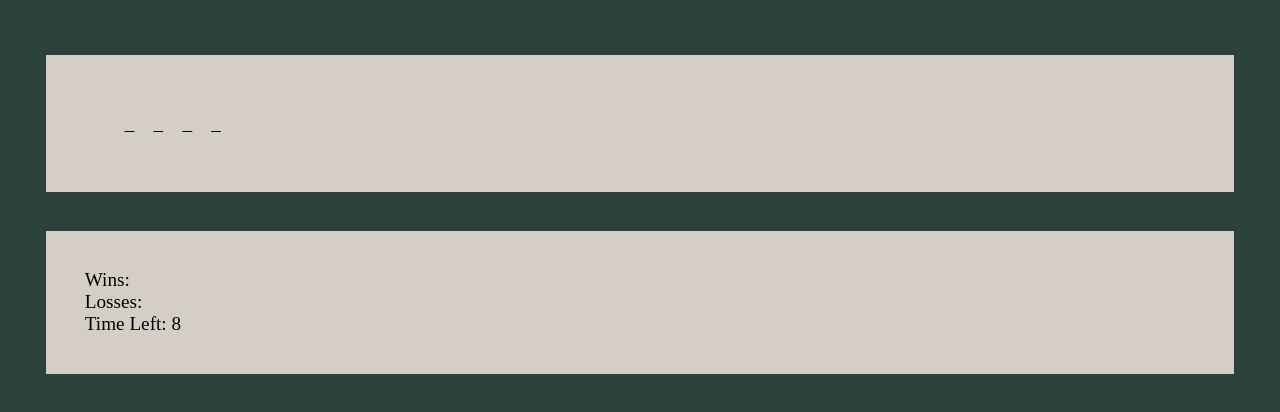
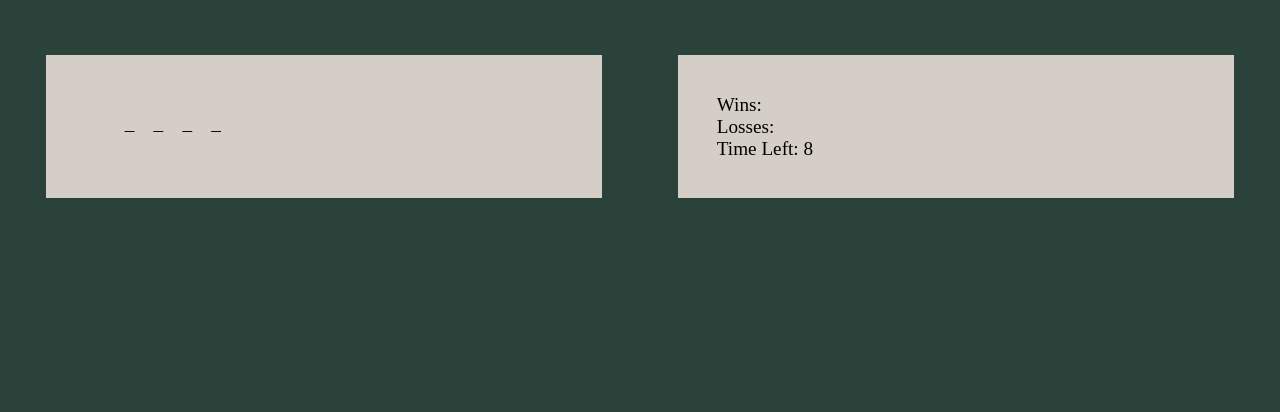
Before and after one commit to troynj/wordGuess, a plain HTML site: page index.html in a window 1280 px wide. Both pictures are taken after a click on the button "New Game". Shown: the part 58-470 px from the top of the page. Drawn offline with Linux system fonts and the light colour scheme.

Commit message:
fixing bugs for end game and new game

```diff
--- a/assets/script.js
+++ b/assets/script.js
@@ -1,28 +1,40 @@
 //var user = null;
 
-
-var win = 0
-var loss = 0
-
+var win = 0;
+var loss = 0;
 
 var timeLeft = 10;
 var timerEl = document.getElementById("timer");
-var gameOver = false
-var wordGuessed = false
+var gameOver = false;
+var wordGuessed = false;
 
-wordBankArr = ["one", "two", "three", "four", "bear", "blue", "house", "slime", "hidden", "temple"];
+wordBankArr = [
+  "one",
+  "two",
+  "three",
+  "four",
+  "bear",
+  "blue",
+  "house",
+  "slime",
+  "hidden",
+  "temple",
+];
 var wordIndex = getWord();
 var startGameEl = document.getElementById("start-game");
-
+var guessListEl = document.getElementById("guess-list")
 startGameEl.addEventListener("click", initGame);
 
 window.addEventListener("keydown", checkGuess);
 
 function initGame() {
 
+  while (guessListEl.firstChild) {
+    guessListEl.removeChild(guessListEl.firstChild);
+}
+
   displayWord(null);
   setTimer();
-
 }
 
 function setTimer() {
@@ -44,12 +56,9 @@ function setTimer() {
 
 function getWord() {
   return [Math.floor(Math.random() * wordBankArr.length)];
-
 }
 
-
 function displayWord(letter) {
-  var guessListEl = document.getElementById("guess-list");
 
   for (var i = 0; i < wordBankArr[wordIndex].length; i++) {
     if (letter == null) {
@@ -63,17 +72,14 @@ function displayWord(letter) {
       //text content = _
       //append to dom
     } else if (letter === wordBankArr[wordIndex][i]) {
-
       //traverse dom and select nth child
       //change text content
       //dom element child[i] . textContent = letter
-        guessListEl.children[i].textContent = letter.toUpperCase()
-
-
+      guessListEl.children[i].textContent = letter.toUpperCase();
     }
     //console.log(guessListEl.child.textContent)
     else {
-    console.log("no conditions were met")
+      console.log("no conditions were met");
     }
   }
 }
@@ -84,31 +90,25 @@ function checkGuess(event) {
     displayWord(event.key);
   }
   wordGuessed = checkWordStatus();
-  console.log(wordGuessed)
-
+  console.log(wordGuessed);
 }
 
 function checkWordStatus() {
   for (var i = 0; i < wordBankArr[wordIndex].length; i++) {
-    var guessListEl = document.getElementById("guess-list");
     if (guessListEl.children[i].textContent === "_") {
       return false;
+    } else if (i === wordBankArr[wordIndex].length - 1) {
+      return true;
     }
-    return true;
-
-
-
   }
 }
 
 function endGame() {
   if (wordGuessed) {
     win++;
-    }
-    else {
+  } else {
     loss++;
   }
-
 
   saveScore();
   setScore();
@@ -120,13 +120,8 @@ function saveScore() {
 }
 
 function setScore() {
-  var winEl = document.getElementById("win")
-  var lossEl = document.getElementById("loss")
-  winEl.textContent = "Wins: " + localStorage.getItem("win")
-  lossEl.textContent = "Losses: " + localStorage.getItem("loss")
+  var winEl = document.getElementById("win");
+  var lossEl = document.getElementById("loss");
+  winEl.textContent = "Wins: " + localStorage.getItem("win");
+  lossEl.textContent = "Losses: " + localStorage.getItem("loss");
 }
-
-
-//render local storage
-//win game
-//lose game
--- a/assets/style.css
+++ b/assets/style.css
@@ -32,7 +32,12 @@ nav h1 {
 
 }
 
+main {
+    display:flex;
+    flex-direction: row;
+}
 section {
+    width: 50%;
     background-color: var(--second);
     padding: 2em;
     margin: 2em;
```
Lines whose indentation alone changed are shown as unchanged.
